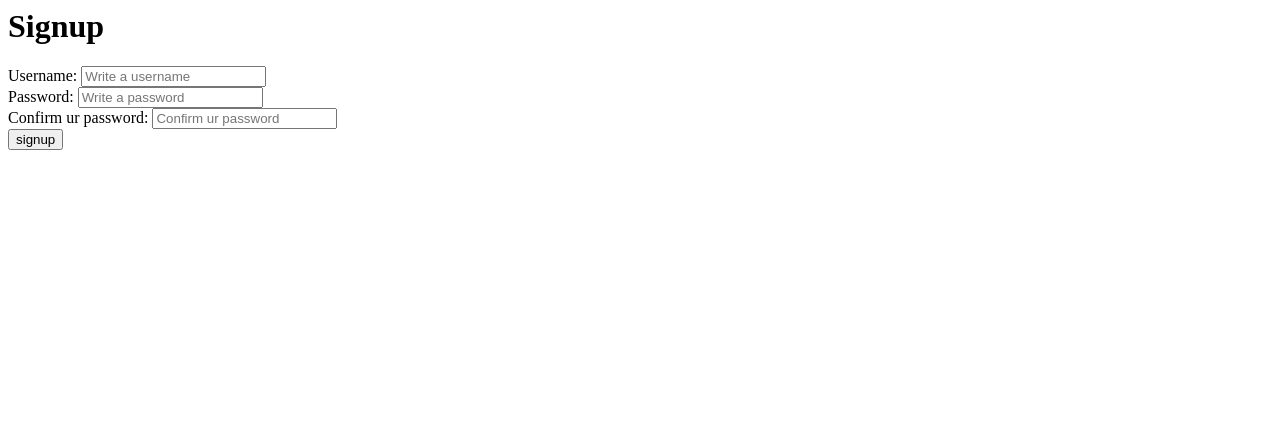
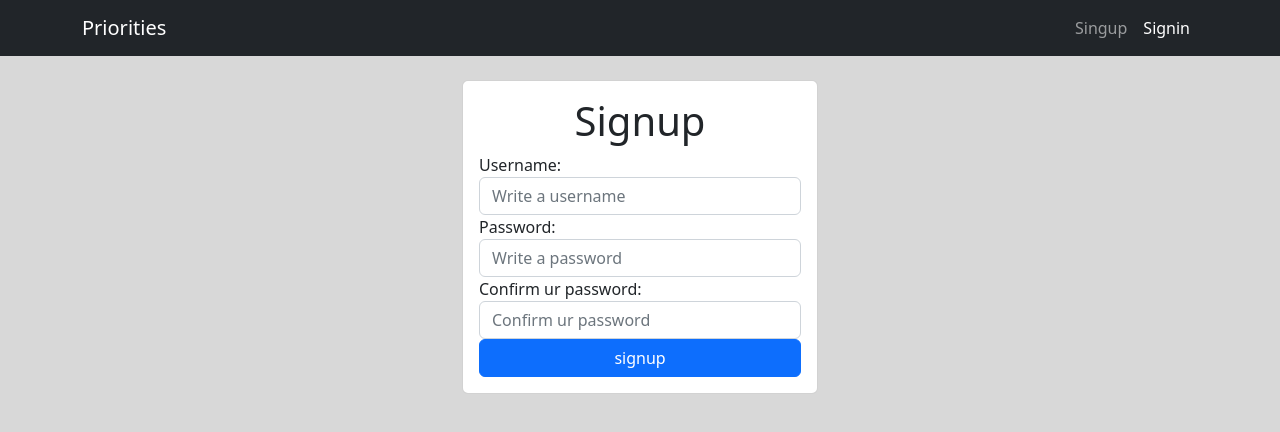
Before and after one commit to JoseA-Carrera/maricadas-django, a Django app: page /signup/ in a window 1280 px wide. Shown: the top 432 px of the page. Run offline with Django 4.2, Linux system fonts and the light colour scheme.

Commit message:
2022-11-15

```diff
--- a/base.html
+++ b/polls/templates/base.html
@@ -1,4 +1,4 @@
-<!-- <!DOCTYPE html>
+<!DOCTYPE html>
 <html lang="en">
 <head>
     <meta charset="UTF-8">
@@ -20,30 +20,22 @@
             </button>
             <div class="collapse navbar-collapse" id="navbarNav">
                 <ul class="navbar-nav ms-auto">
+
+                    {% if user.is_authenticated %}
                     <li class="nav-item">
-                        <a class="nav-link active" aria-current="page" href="/">Home</a>
-                    {% if user.is_authenticated %}
+                        <a class="nav-link" href="{% url 'index' %}">Index</a>
                     </li>
                     <li class="nav-item">
-                        <a class="nav-link" href="{% url '' %}">Tasks</a>
-                    </li> -->
-                    <!-- <li class="nav-item">
-                        <a class="nav-link" href="{% url 'tasks_completed' %}">Tasks Completed</a>
+                        <a class="nav-link" href="{% url 'logout' %}">Log out</a>
+                    </li>
+                    {% else %}
+                    <li class="nav-item">
+                        <a class="nav-link" href="{% url 'signup' %}">Singup</a>
                     </li>
                     <li class="nav-item">
-                        <a class="nav-link" href="{% url 'create_tasks' %}">Create Tasks</a>
-                    </li> -->
-                    <!-- <li class="nav-item">
-                        <a class="nav-link" href="{% url 'logout' %}">Log out</a>
-                    </li> -->
-                    {% else %}
-                    <!-- <li class="nav-item">
-                        <a class="nav-link" href="{% url 'signin' %}">Signin</a>
-                    </li> -->
-                    <!-- <li class="nav-item">
-                        <a class="nav-link" href="{% url 'signup' %}">Singup</a>
-                    </li> -->
-                    <!-- {% endif %}
+                        <a class="nav-link active" aria-current="page" href="{% url 'signin' %}">Signin</a>
+                    </li>
+                    {% endif %}
                 </ul>
             </div>
         </div>
@@ -53,4 +45,4 @@
 
     {% endblock  %}
 </body>
-</html> -->
+</html>
--- a/polls/templates/signin.html
+++ b/polls/templates/signin.html
@@ -1,3 +1,7 @@
+{% extends 'base.html' %}
+
+{% block content %}
+
 <main class="container">
     <div class="row">
         <div class="col-md-4 offset-md-4 mt-4">
@@ -20,3 +24,5 @@
         </div>
     </div>
 </main>
+
+{% endblock %}
--- a/polls/templates/signup.html
+++ b/polls/templates/signup.html
@@ -1,32 +1,32 @@
-<!-- <h1>signup page</h1>
-<form method="post">
-    {% csrf_token %}
-    {{ form.as_p }}
-    <button>signup</button>
-</form> -->
 
-<main>
-    <div>
-        <div>
-            <form method="POST">
+
+{% extends 'base.html' %}
+{% block content %}
+
+<main class="container">
+    <div class="row">
+        <div class="col-md-4 offset-md-4 mt-4">
+            <form method="POST" class="card card-body">
                 {% csrf_token %}
-                <h1>Signup</h1>
-                <small>{{ error }}</small>
-                <div>
+                <h1 class="text-center">Signup</h1>
+                <small class="text-danger">{{ error }}</small>
+                <div class="md-3">
                     <label for="username">Username:</label>
-                    <input type="text" name="username" id="username" placeholder="Write a username">
+                    <input type="text" name="username" class="form-control" id="username" placeholder="Write a username">
                 </div>
-                <div>
+                <div class="md-3">
                     <label for="password1">Password:</label>
-                    <input type="password" name="password1" id="password1" placeholder="Write a password">
+                    <input type="password" name="password1" class="form-control" id="password1" placeholder="Write a password">
                 </div>
-                <div>
+                <div class="md-3">
                     <label for="password2">Confirm ur password:</label>
-                    <input type="password" name="password2" id="password2" placeholder="Confirm ur password">
+                    <input type="password" name="password2" class="form-control" id="password2" placeholder="Confirm ur password">
                 </div>
                 {% comment %} {{ form.as_p }} {% endcomment %}
-                <button>signup</button>
+                <button class="btn btn-primary">signup</button>
             </form>
         </div>
     </div>
 </main>
+
+{% endblock  %}
--- a/polls/urls.py
+++ b/polls/urls.py
@@ -5,6 +5,6 @@ from . import views
 urlpatterns = [
     path('signup/', views.singup, name='signup',),
     path('index/', views.index, name='index'),
-    path('signin/', views.signin, name='signin'),
+    path('', views.signin, name='signin'),
     path('logout/', views.signout, name='logout'),
 ]
--- a/polls/views.py
+++ b/polls/views.py
@@ -7,25 +7,31 @@ from django.contrib.auth.models import User
 from django.contrib.auth import login, logout, authenticate
 from django.db import IntegrityError
 from django.contrib.auth.decorators import login_required
+import os
+import environ
+
+env = environ.Env()
+environ.Env.read_env()
 
 
 @login_required
 def index(request):
-    date = datetime.today().strftime('%Y-%m-%d')
+    date_today = datetime.today().strftime('%Y-%m-%d')
     try:
 
-        priority_today = Priorities.objects.get(date=date)
-        priority = Priorities.objects.exclude(date=date)
+        priority_today = Priorities.objects.get(date=date_today)
+        priority = Priorities.objects.exclude(date=date_today)
 
         return render(request, 'index.html',{'priorities_today': priority_today, 'priorities': priority})
 
     except:
         view_urls = ['dvd8-11485', 'dvd8-11525','dvd8-11545' ,'dvd8-11565']
-        i = priorities(view_urls, {"Authorization": 'pk_49588273_8NHVFF6AVGYL1SW3OH9K6WWDFUGMK4H7' })
-        x = Priorities(date=date, urgent_count=i.get('urgent_count'), urgent_time=i.get('urgent_time'), high_count=i.get('high_count'), high_time=i.get('high_time'), normal_count=i.get('normal_count'), normal_time=i.get('normal_time'), low_count=i.get('low_count'), low_time=i.get('low_time'))
+        i = priorities(view_urls, {"Authorization": os.environ.get('Authorization') })
+        x = Priorities(date=date_today, urgent_count=i.get('urgent_count'), urgent_time=i.get('urgent_time'), high_count=i.get('high_count'), high_time=i.get('high_time'), normal_count=i.get('normal_count'), normal_time=i.get('normal_time'), low_count=i.get('low_count'), low_time=i.get('low_time'))
+        x.save()
 
-        x.save()
-        priority = Priorities.objects.get(date=date)
+        priority_today = Priorities.objects.get(date=date_today)
+        priority = Priorities.objects.exclude(date=date_today)
         return render(request, 'index.html',{'priorities_today': priority_today, 'priorities': priority})
 
 
```
Also changed, not shown: activity/settings.py (+7 -8 lines), polls/templates/index.html (+9 -0 lines), db.sqlite3, 1 other file.
